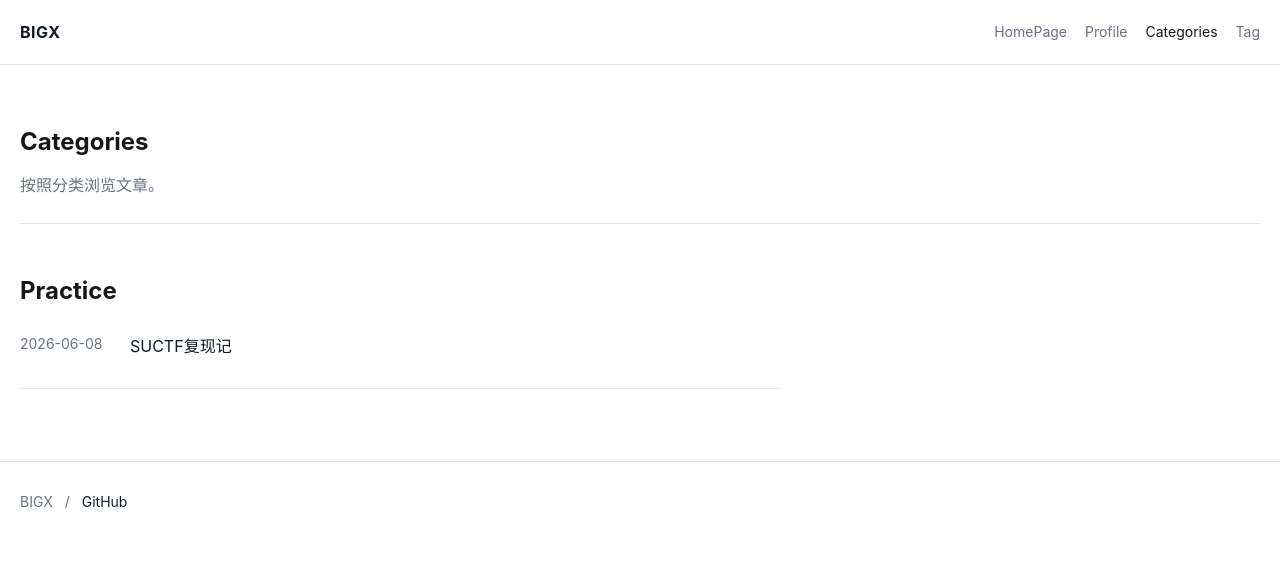
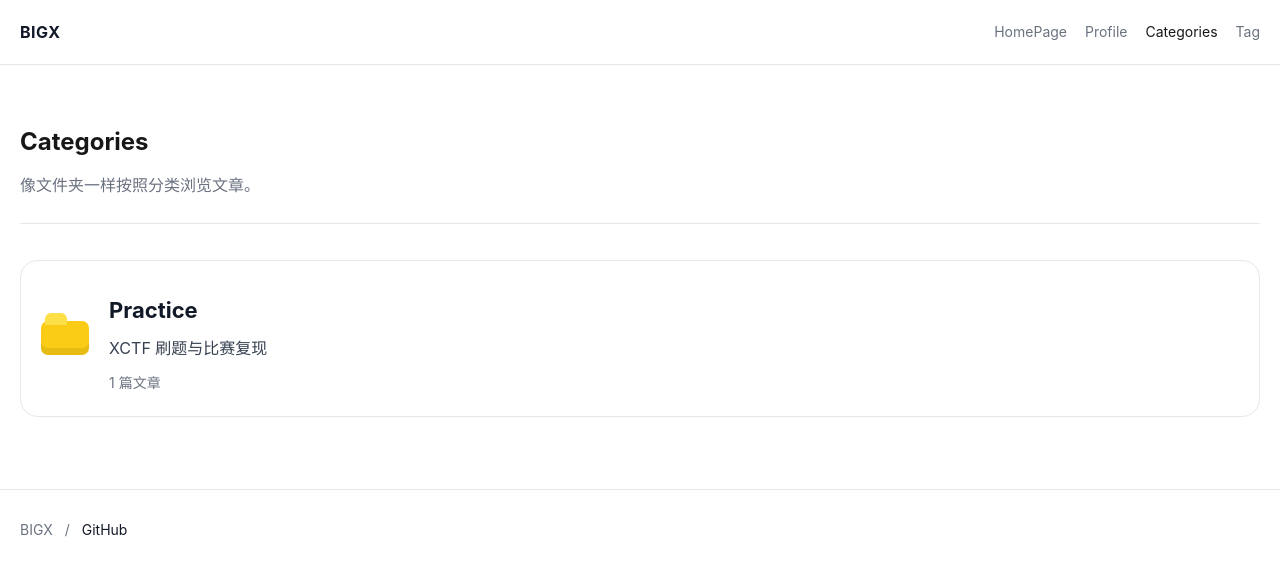
Before and after one commit to BIGX-bigx/BIGX-bigx.github.io, a Jekyll site: the page built from categories.md, in a window 1280 px wide. Shown: the top 576 px of the page. Built offline with Jekyll 4.4.1, drawn with Linux system fonts in a browser that asks for light colours.

Commit message:
Add folder style category pages

```diff
--- /dev/null
+++ b/_data/categories.yml
@@ -0,0 +1,3 @@
+practice:
+  title: Practice
+  description: "XCTF 刷题与比赛复现"
--- a/assets/css/style.css
+++ b/assets/css/style.css
@@ -402,6 +402,72 @@ a:hover {
   gap: 28px;
 }
 
+.folder-grid {
+  display: grid;
+  grid-template-columns: repeat(auto-fit, minmax(260px, 1fr));
+  gap: 18px;
+}
+
+.folder-card {
+  display: grid;
+  grid-template-columns: 52px 1fr;
+  gap: 16px;
+  align-items: center;
+  padding: 20px;
+  border: 1px solid var(--line);
+  border-radius: 18px;
+  background: #fff;
+}
+
+.folder-card:hover {
+  border-color: #cbd5e1;
+  background: var(--soft);
+}
+
+.folder-card h2 {
+  margin: 0 0 4px;
+  font-size: 22px;
+}
+
+.folder-card p {
+  margin: 0 0 6px;
+  color: #374151;
+}
+
+.folder-card span {
+  color: var(--muted);
+  font-size: 14px;
+}
+
+.folder-icon {
+  position: relative;
+  width: 48px;
+  height: 34px;
+  border-radius: 7px;
+  background: #facc15;
+  box-shadow: inset 0 -7px 0 rgba(0, 0, 0, 0.08);
+}
+
+.folder-icon::before {
+  content: "";
+  position: absolute;
+  left: 4px;
+  top: -8px;
+  width: 22px;
+  height: 12px;
+  border-radius: 6px 6px 0 0;
+  background: #fde047;
+}
+
+.folder-back {
+  margin-bottom: 18px;
+}
+
+.category-note {
+  margin: -12px 0 26px;
+  color: var(--muted);
+}
+
 .archive-group {
   padding-bottom: 20px;
   border-bottom: 1px solid var(--line);
--- a/categories.md
+++ b/categories.md
@@ -1,24 +1,24 @@
 ---
 layout: page
 title: Categories
-description: "按照分类浏览文章。"
+description: "像文件夹一样按照分类浏览文章。"
 permalink: /categories/
+wide: true
 ---
 
 {% if site.categories.size > 0 %}
-  <div class="archive-list">
+  <div class="folder-grid">
     {% for category in site.categories %}
-      <section class="archive-group">
-        <h2 id="{{ category[0] | slugify }}">{{ category[0] }}</h2>
-        <ul>
-          {% for post in category[1] %}
-            <li>
-              <time datetime="{{ post.date | date_to_xmlschema }}">{{ post.date | date: "%Y-%m-%d" }}</time>
-              <a href="{{ post.url | relative_url }}">{{ post.title }}</a>
-            </li>
-          {% endfor %}
-        </ul>
-      </section>
+      {% assign slug = category[0] | slugify %}
+      {% assign meta = site.data.categories[slug] %}
+      <a class="folder-card" href="{{ '/categories/' | append: slug | append: '/' | relative_url }}">
+        <div class="folder-icon" aria-hidden="true"></div>
+        <div>
+          <h2>{{ meta.title | default: category[0] }}</h2>
+          <p>{{ meta.description | default: "暂无备注" }}</p>
+          <span>{{ category[1].size }} 篇文章</span>
+        </div>
+      </a>
     {% endfor %}
   </div>
 {% else %}
```
Also changed, not shown: _layouts/category.html (added, +32 -0 lines), categories/practice.md (added, +9 -0 lines).
